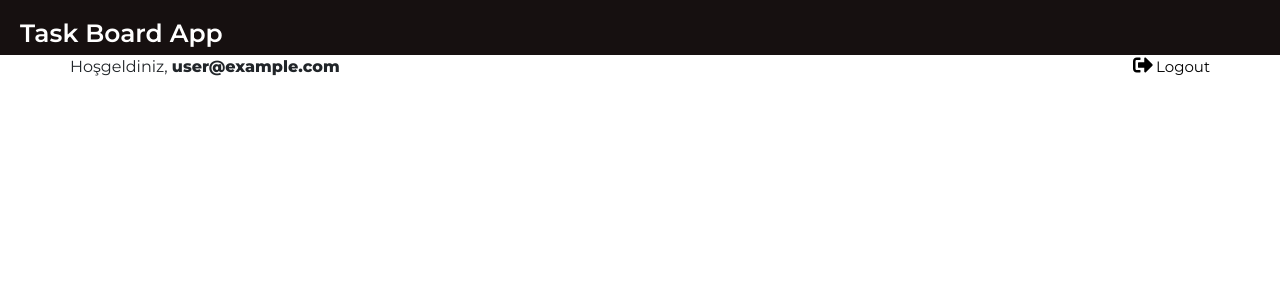
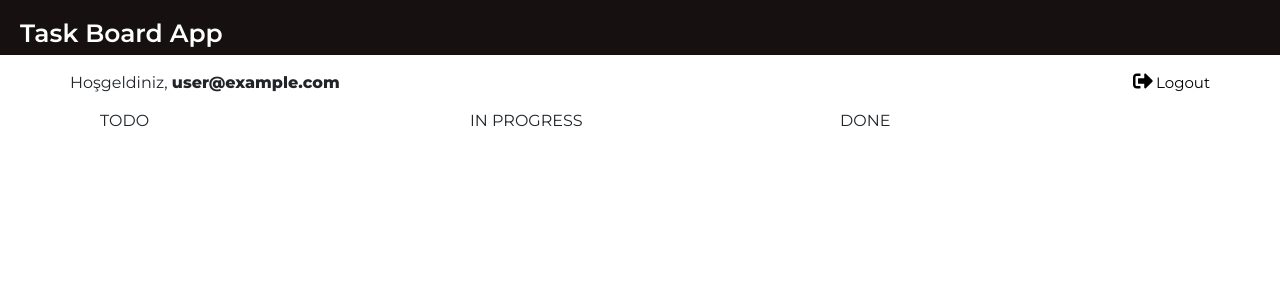
Before and after one commit to cuneydbolukoglu/Scrum-Board, a React (Create React App) app: page /#/ in a window 1280 px wide. Shown: the top 300 px of the page. Built offline with nearby package versions, Linux system fonts and the light colour scheme; no server answers; sample sign-in values are in the browser's storage.

Commit message:
new page added & Home page edits

```diff
--- a/src/pages/Home.jsx
+++ b/src/pages/Home.jsx
@@ -3,6 +3,7 @@ import { Container, Row } from 'react-bootstrap';
 import { Link } from 'react-router-dom';
 import LogoutIcon from '../assets/img/sign-out-alt-solid.svg';
 import { auth } from '../firebase';
+import Tasks from './Tasks';
 
 const Home = props => {
     const [user, setUser] = useState('');
@@ -24,12 +25,13 @@ const Home = props => {
 
     return (
         <Container>
-            <Row className="justify-content-between">
+            <Row className="justify-content-between pt-3">
                 <p>Hoşgeldiniz, <b>{user}</b></p>
                 <Link to="/" onClick={userLogout}>
                     <button className="button-logout">Logout<img src={LogoutIcon} alt="Logout" /></button>
                 </Link>
             </Row>
+            <Tasks />
         </Container>
     )
 }
--- /dev/null
+++ b/src/pages/Tasks.jsx
@@ -0,0 +1,21 @@
+import { Col, Container, Row } from "react-bootstrap";
+
+const Tasks = props => {
+    return (
+        <Container>
+            <Row>
+                <Col>
+                    <h6>TODO</h6>
+                </Col>
+                <Col>
+                    <h6>IN PROGRESS</h6>
+                </Col>
+                <Col>
+                    <h6>DONE</h6>
+                </Col>
+            </Row>
+        </Container>
+    )
+}
+
+export default Tasks;
```
Also changed, not shown: 1 other file (tests, documents, lock files or other folders).
